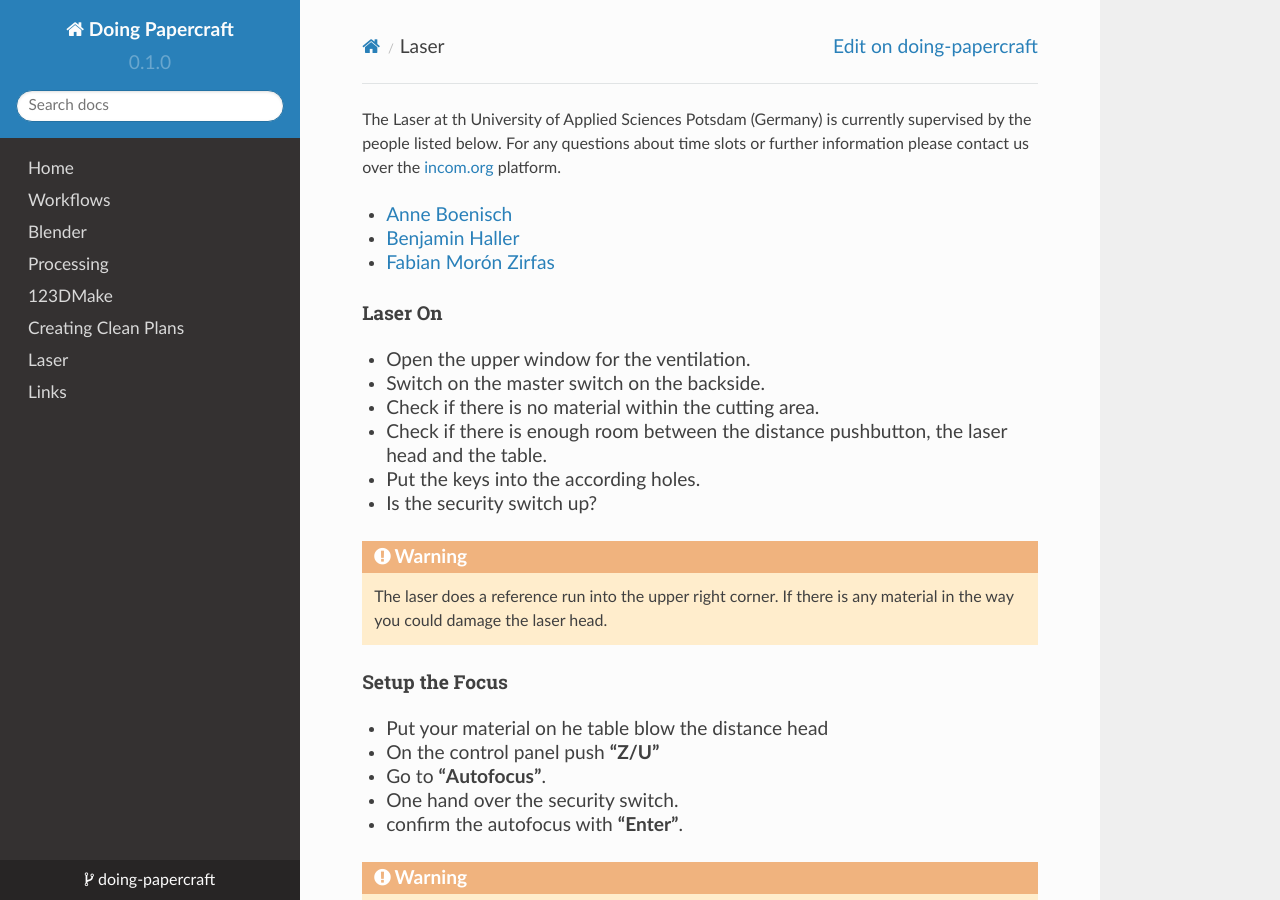
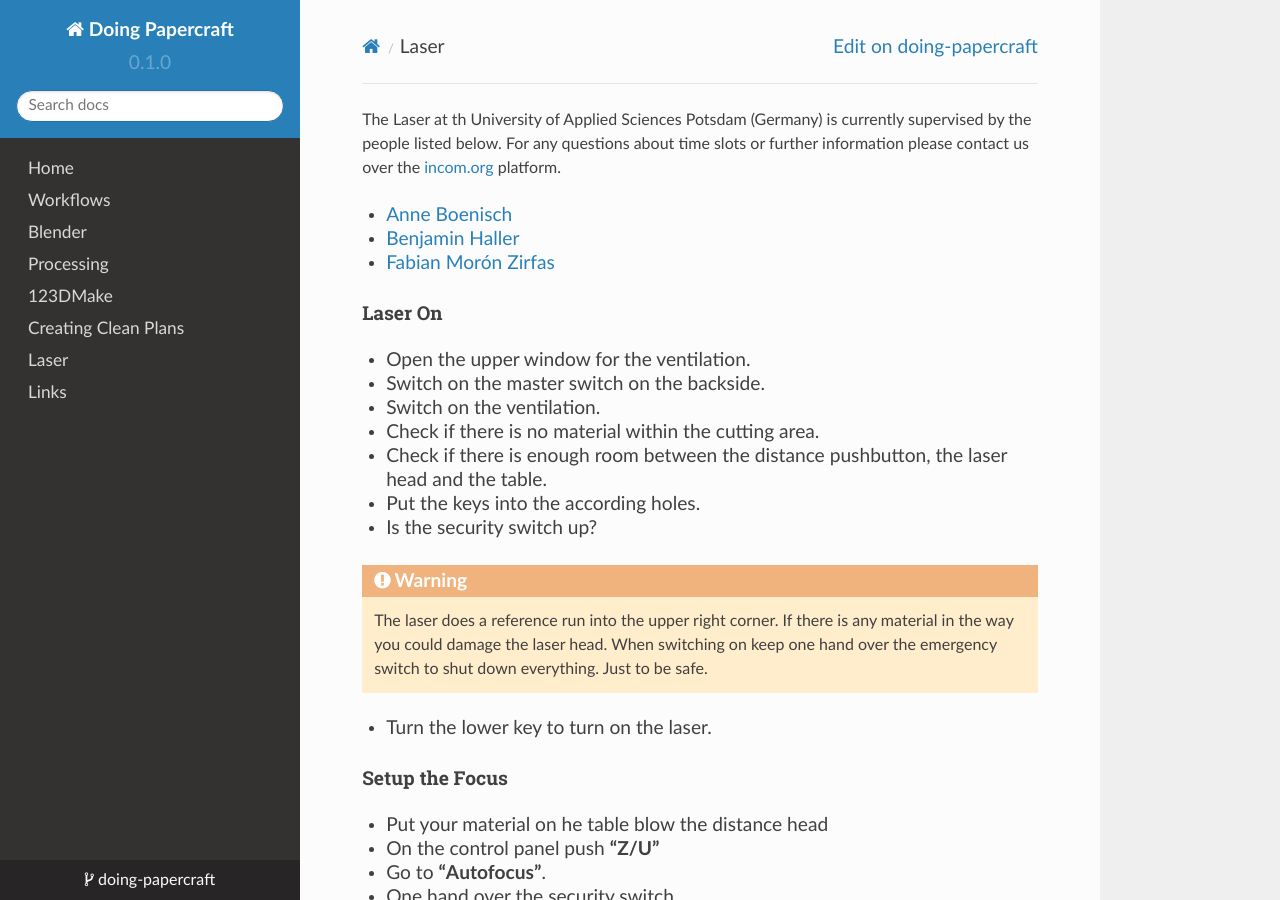
Before and after one commit to ff6347/doing-papercraft, an MkDocs documentation site: the page built from docs/Laser.md, in a window 1280 px wide and 900 px high. Built offline with MkDocs 1.6.1, drawn with Linux system fonts in a browser that asks for light colours; nearby versions of some CDN libraries; old or Windows-style settings are respelled for this version of MkDocs.

Commit message:
laser infos. Damn its saturday. Watch a movie or something like this

```diff
--- a/docs/Laser.md
+++ b/docs/Laser.md
@@ -9,13 +9,16 @@ The Laser at th University of Applied Sciences Potsdam (Germany) is currently su
 
 - Open the upper window for the ventilation.
 - Switch on the master switch on the backside.
+- Switch on the ventilation.
 - Check if there is no material within the cutting area.
 - Check if there is enough room between the distance pushbutton, the laser head and the table.
 - Put the keys into the according holes.
 - Is the security switch up?
 
 !!!warning
-    The laser does a reference run into the upper right corner. If there is any material in the way you could damage the laser head.
+    The laser does a reference run into the upper right corner. If there is any material in the way you could damage the laser head. When switching on keep one hand over the emergency switch to shut down everything. Just to be safe.
+
+- Turn the lower key to turn on the laser.
 
 ### Setup the Focus
 
```
